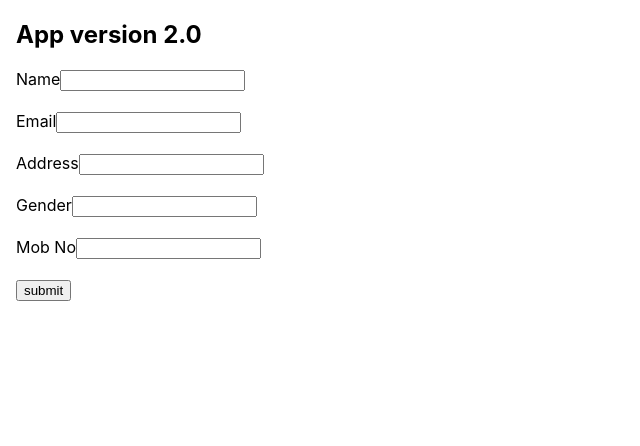
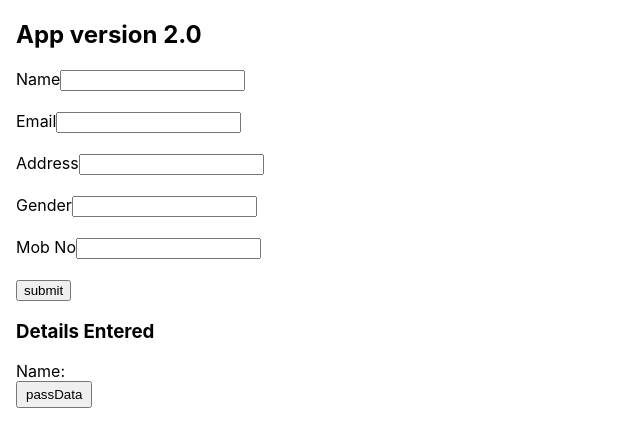
Before and after one commit to Abhinavav23/Linux-React_Basics, a React (Create React App) app: page / in a window 1280 px wide. Shown: the top 446 px of the page, without its empty margins (0-640 px from the left). Built offline with nearby package versions, Linux system fonts and the light colour scheme.

Commit message:
[19th Nov 2022] controlled vs uncontrolled, two way binding, child to parent communication.

```diff
--- a/src/componentsV2/AppV2.js
+++ b/src/componentsV2/AppV2.js
@@ -1,6 +1,7 @@
 import ArrayAsStates from "./ArrayAsStates";
 import { Counter } from "./Counter";
 import { FormExample1 } from "./Forms/FormExample1";
+import { FormExample2 } from "./Forms/formExample2";
 import { SighUpForm } from "./Forms/SignUpForm";
 import NameComp from "./NameComp";
 import { RefTypeState } from "./ReftypeStates";
@@ -26,7 +27,8 @@ export const AppV2 = () => {
             {/* <ArrayAsStates/> */}
             {/* <UpdateBasedOnPrevState/> */}
             {/* <FormExample1/> */}
-            <SighUpForm/>
+            <SighUpForm name='abhinav'/>
+            {/* <FormExample2/> */}
         </div>
     )
 }
--- /dev/null
+++ b/src/componentsV2/Forms/FormDetails.jsx
@@ -0,0 +1,13 @@
+export const FormDetails = (props) => {
+    return (
+        <section>
+            <h3>Details Entered</h3>
+            <div>Name: {props.name}</div>
+            {/* <div>email: </div>
+            <div>Address: </div>
+            <div>Gender: </div>
+            <div>Name: </div> */}
+            <button onClick={() => props.chToPar('abhinav')}>passData</button>
+        </section>
+    )
+}
--- a/src/componentsV2/Forms/SignUpForm.jsx
+++ b/src/componentsV2/Forms/SignUpForm.jsx
@@ -1,3 +1,6 @@
+import { useState } from "react";
+import { FormDetails } from "./FormDetails";
+
 export const SighUpForm = () => {
 
     let userInfo = {
@@ -7,6 +10,8 @@ export const SighUpForm = () => {
         // gender:'',
         // mobile: '',
     }
+
+    const [user, setUser] = useState(userInfo);
 
     const getUserInfo = (e) => {
         // switch case
@@ -26,6 +31,8 @@ export const SighUpForm = () => {
 
         userInfo[e.target.id]= e.target.value;
 
+        setUser({...userInfo});
+
         // userInfo[e.target.name]= e.target.value;
         // userInfo.name = abhinav
         // userInfo.email = abhinav@mail
@@ -36,7 +43,13 @@ export const SighUpForm = () => {
         console.log(userInfo);
     }
 
+    const getValue = (val) => {
+        console.log(`value recieved is ${val}`);
+    }
+
+    // when a component re rerenders all its child component also re renders
     return (
+        <>
             <form onSubmit={createUser}>
                 <label htmlFor="name">Name</label>
                 <input type="text" id="name" name="name" onChange={getUserInfo}/>
@@ -55,5 +68,8 @@ export const SighUpForm = () => {
                 <br/>  <br/>
                 <input type="submit" value="submit" />
             </form>
+
+            <FormDetails name={user.name} chToPar={getValue}/>
+        </>
     )
 }
--- /dev/null
+++ b/src/componentsV2/Forms/formExample2.jsx
@@ -0,0 +1,51 @@
+import { useState } from "react"
+
+export const FormExample2 = () => {
+
+    const [user, setUser] = useState({
+        username:'default',
+        password: 'default'
+    });
+
+    const [show, setShow]  = useState(false);
+
+    const updateUser = (e) => {
+        // if(e.target.id === 'username'){
+        //     setUser({...user, username: e.target.value});
+        // }else if(e.target.id === 'password'){
+        //     setUser({...user, password: e.target.value});
+        // }
+        setUser({...user, [e.target.id]: e.target.value});
+    }
+
+    const print = (e) => {
+        setShow(true)
+        e.preventDefault();
+        console.log(user);
+    }
+    console.log('rendering');
+
+    // controlled way of handling components
+    // uncontrolled way of handling components --> using refs
+    return (
+       <>
+        <form>
+            <label htmlFor="username">User Name: </label>
+            <input type="text" name="username" id="username" value={user.username} onChange={updateUser}/>
+            <br/>  <br/>
+            <label htmlFor="password">Password: </label>
+            <input type="password" name="password" id="password" value={user.password} onChange={updateUser}/>
+            <br/>  <br/>
+            <button onClick={print}>submit</button>
+        </form>
+
+        {show && <section>
+            <div>Name: {user.username}</div>
+            <div>password: {user.password}</div>
+        </section>
+        }
+
+
+       </>
+    )
+}
```
Lines whose indentation alone changed are shown as unchanged.
